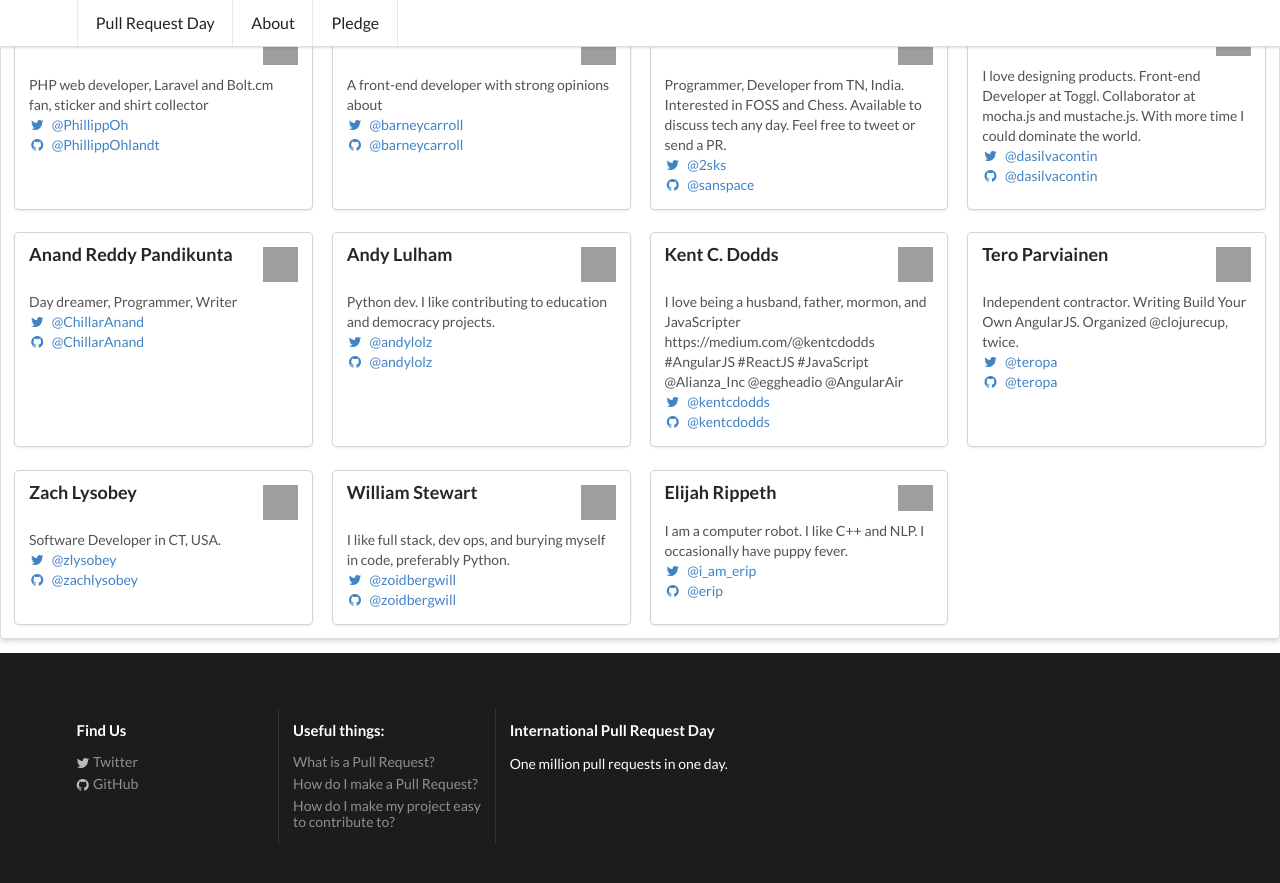
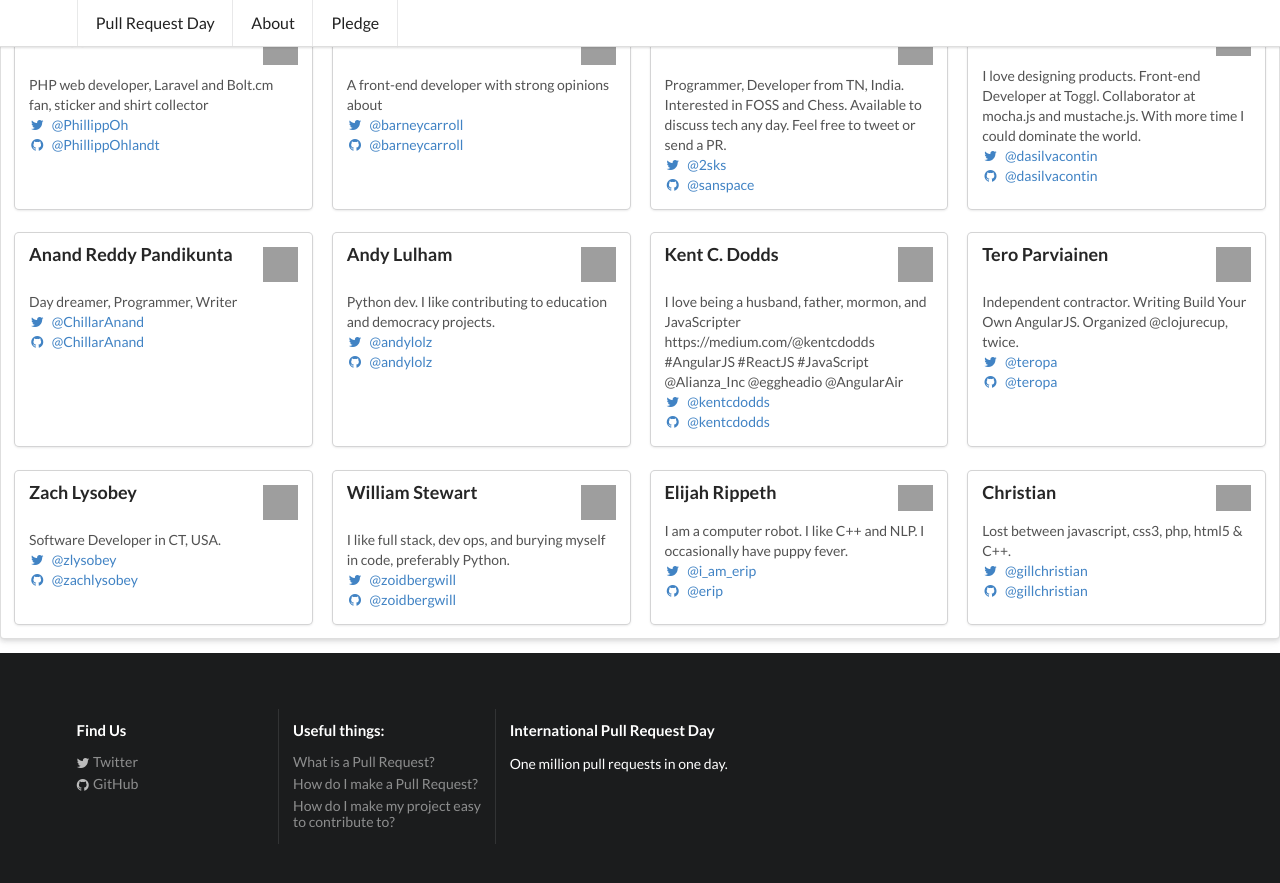
Before and after one commit to pullrequestday/pullrequestday, a Jekyll site: the page built from pledge/index.html, in a window 1280 px wide and 900 px high, scrolled down 2570 px. Shown: the top 883 px of the window. Built offline with Jekyll 4.4.1, drawn with Linux system fonts in a browser that asks for light colours; grey boxes are pictures that could not be loaded.

Commit message:
Add @gillchristian to /pledge/

```diff
--- a/pledge/index.html
+++ b/pledge/index.html
@@ -701,6 +701,34 @@ layout: default
       </div> <!-- End of content -->
     </div> <!-- End of card -->
 
+    <div class="ui card">
+      <div class="content">
+        <img class="right floated mini ui image"
+                src="https://pbs.twimg.com/profile_images/550989163948802048/-RNmhvNJ_400x400.jpeg">
+        <div class="header">
+          Christian
+        </div>
+        <div class="description">
+          Lost between javascript, css3, php, html5 & C++.
+        </div>
+        <div class="extra content">
+          <p>
+            <a target="_blank"
+                  href="http://twitter.com/gillchristian">
+              <i class="twitter icon"></i>
+              @gillchristian
+            </a>
+            <br />
+            <a target="_blank"
+                  href="http://github.com/gillchristian">
+              <i class="github icon"></i>
+              @gillchristian
+            </a>
+          </p>
+        </div>
+      </div> <!-- End of content -->
+    </div> <!-- End of card -->
+
     <!-- ATTENTION PLEDGE MAKERS:  -->
     <!-- INSERT YOUR PLEDGE IMMEDIATELY ABOVE THIS COMMENT -->
 
```
